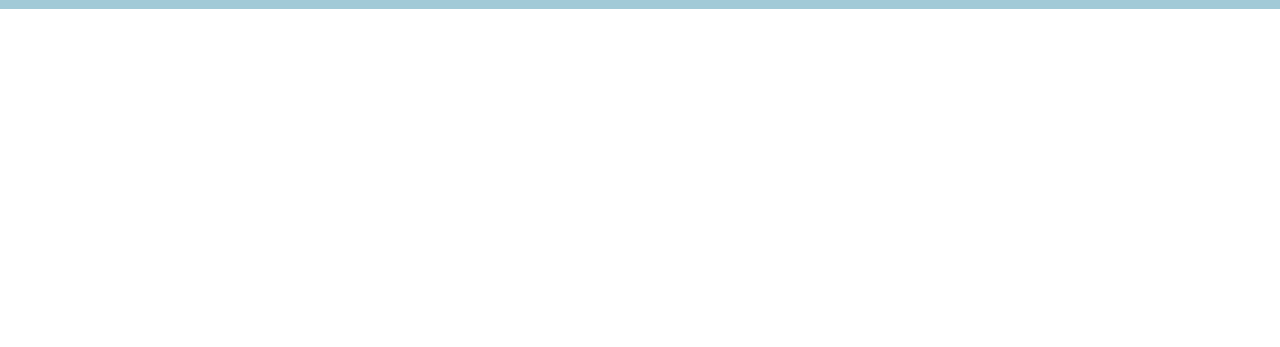
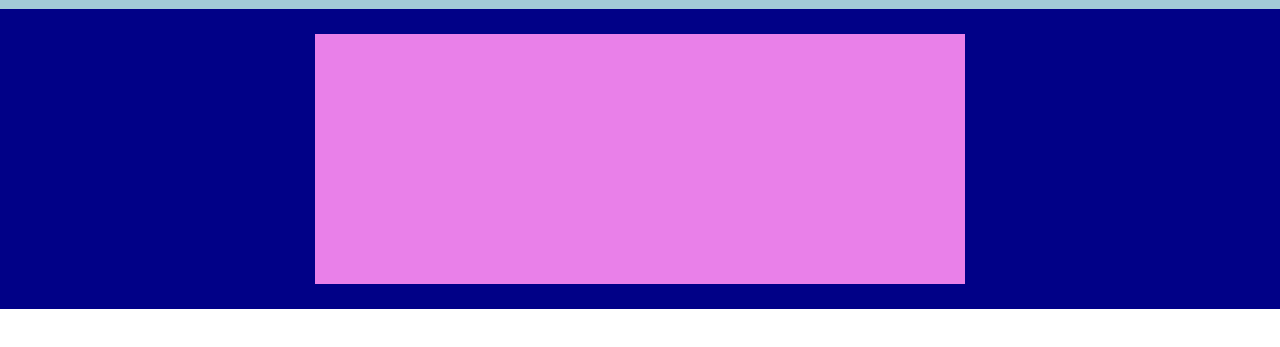
Before and after one commit to StaglianoM/htmlcss-struttura-discord, a plain HTML site: page index.html in a window 1280 px wide. Shown: the part 33-380 px from the top of the page. Drawn offline with Linux system fonts and the light colour scheme.

Commit message:
1°section box created

```diff
--- a/index.html
+++ b/index.html
@@ -36,8 +36,25 @@
             </li>
         </nav>
     </header>
+    <section class="box-1">
+        <div class="container-1">
+            <div class="row-1">
+                <div class="parent-1">
+                    <div class="child-1"></div>
+                </div>
+            </div>
+        </div>
+    </section>
 
-
+    <section class="box-2">
+        <div class="container-2">
+            <div class="row-2">
+                <div class="parent-2">
+                    <div class="child-2"></div>
+                </div>
+            </div>
+        </div>
+    </section>
 </body>
 
 </html>
--- a/style.css
+++ b/style.css
@@ -30,3 +30,22 @@ a {
     display: flex;
     gap: 20px;
 }
+
+
+.parent-1 {
+    background-color: #010187;
+    width: 100%;
+    height: 300px;
+    display: flex;
+    justify-content: center;
+    align-items: center;
+    padding: 0;
+    margin: 0;
+    box-sizing: border-box;
+}
+
+.child-1 {
+    background-color: #e980e9;
+    width: 650px;
+    height: 250px;
+}
```
